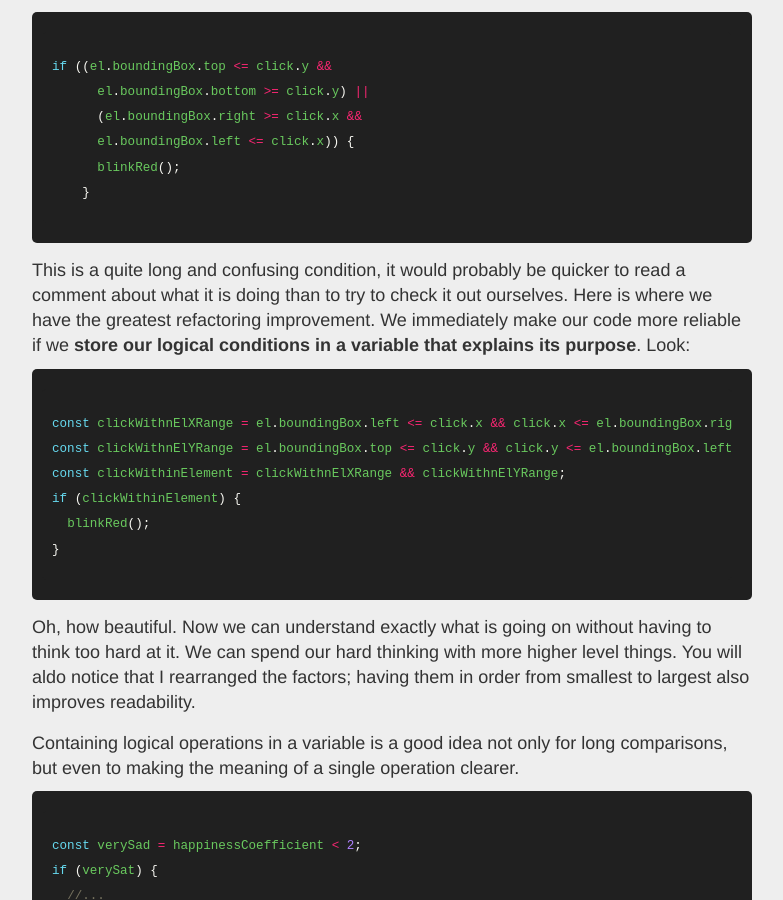
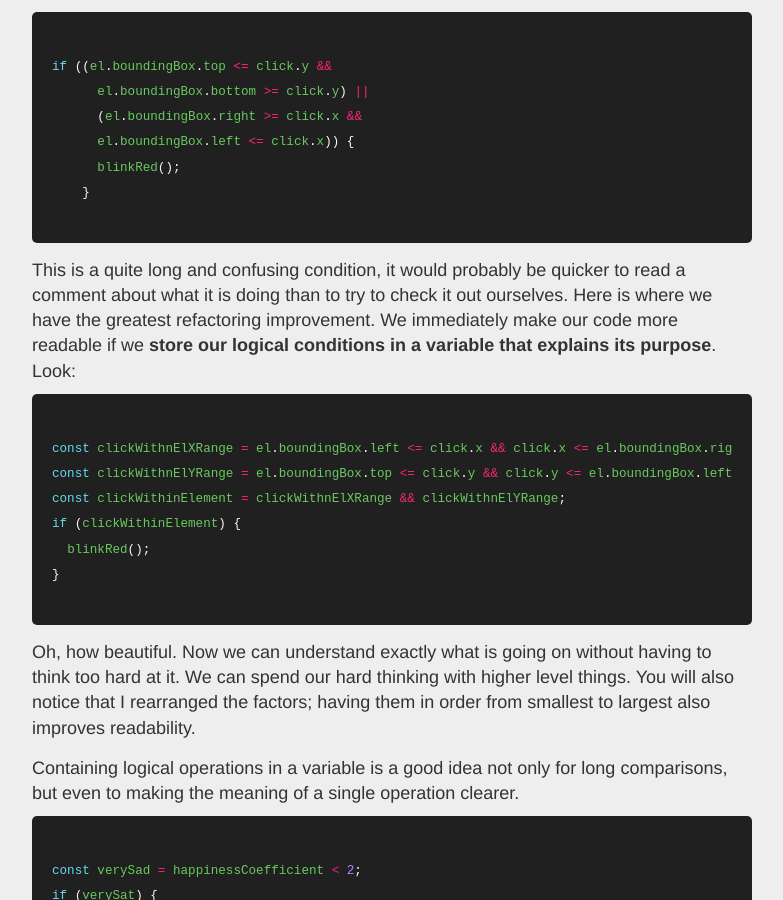
Before and after one commit to lazamar/lazamar.github.io, a Jekyll site: the page built from _posts/2016-06-18-writing-better-if-statements.md, in a window 1280 px wide and 900 px high, scrolled down 933 px. Shown: the whole window, without its empty margins (248-1031 px from the left). Built offline with Jekyll 4.4.1, drawn with Linux system fonts in a browser that asks for light colours; comment, search, counter and statistics services are not loaded.

Commit message:
Even more typos

````diff
--- a/_posts/2016-06-18-writing-better-if-statements.md
+++ b/_posts/2016-06-18-writing-better-if-statements.md
@@ -36,7 +36,7 @@ if ((el.boundingBox.top <= click.y &&
     }
 ```
 
-This is a quite long and confusing condition, it would probably be quicker to read a comment about what it is doing than to try to check it out ourselves. Here is where we have the greatest refactoring improvement. We immediately make our code more reliable if we **store our logical conditions in a variable that explains its purpose**. Look:
+This is a quite long and confusing condition, it would probably be quicker to read a comment about what it is doing than to try to check it out ourselves. Here is where we have the greatest refactoring improvement. We immediately make our code more readable if we **store our logical conditions in a variable that explains its purpose**. Look:
 
 ``` javascript
 const clickWithnElXRange = el.boundingBox.left <= click.x && click.x <= el.boundingBox.right;
@@ -47,7 +47,7 @@ if (clickWithinElement) {
 }
 ```
 
-Oh, how beautiful. Now we can understand exactly what is going on without having to think too hard at it. We can spend our hard thinking with more higher level things. You will aldo notice that I rearranged the factors; having them in order from smallest to largest also improves readability.
+Oh, how beautiful. Now we can understand exactly what is going on without having to think too hard at it. We can spend our hard thinking with higher level things. You will also notice that I rearranged the factors; having them in order from smallest to largest also improves readability.
 
 Containing logical operations in a variable is a good idea not only for long comparisons, but even to making the meaning of a single operation clearer.
 
````
